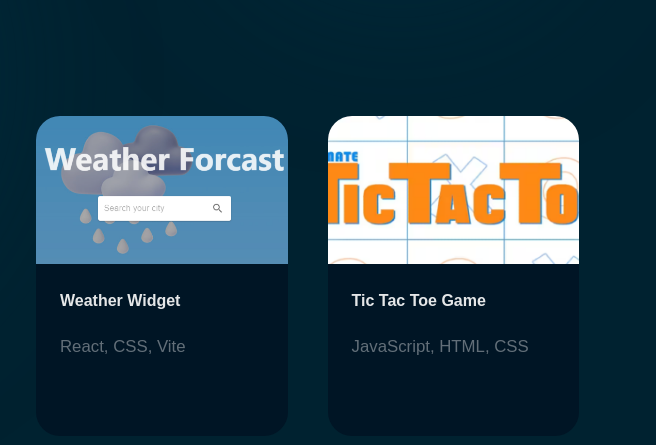
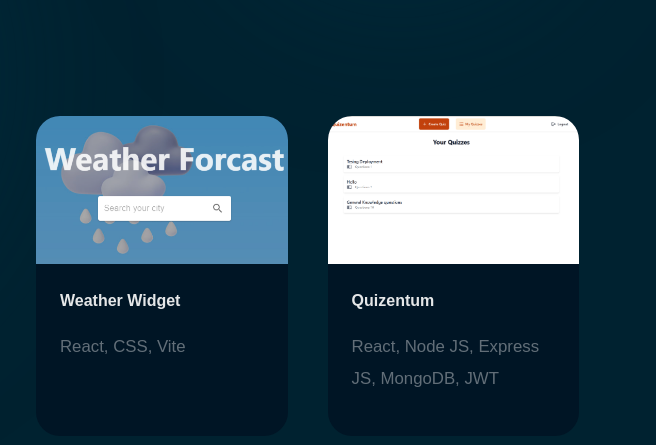
Before and after one commit to quantumsn/My-Portfolio, a plain HTML site: page index.html in a window 1280 px wide. Shown: the part 604-1049 px from the top of the page, 624-1280 px from the left. Drawn offline with nearby package versions, Linux system fonts and the light colour scheme.

Commit message:
Update index.html

```diff
--- a/index.html
+++ b/index.html
@@ -78,10 +78,10 @@
         </div>
       </div>
       <div class="proj" id="4">
-        <img src="tictactoe.png" alt="tic-tac-toe-game">
+        <img src="Screenshot 2024-12-29 174736.png" alt="quizApp">
         <div class="inner-text">
-          <h4>Tic Tac Toe Game</h4>
-          <p>JavaScript, HTML, CSS</p>
+          <h4>Quizentum</h4>
+          <p>React, Node JS, Express JS, MongoDB, JWT</p>
         </div>
       </div>
     </div>
```
